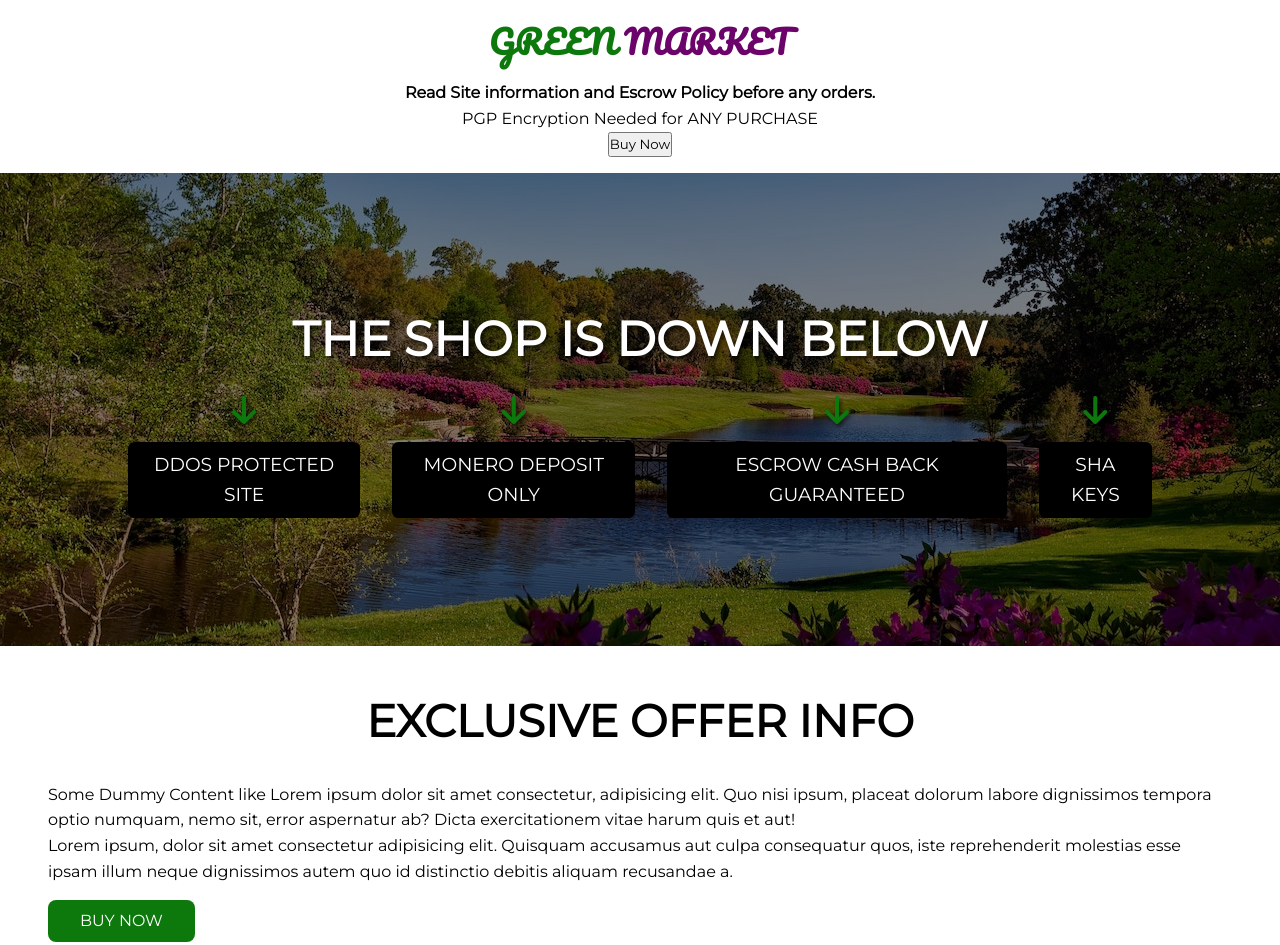
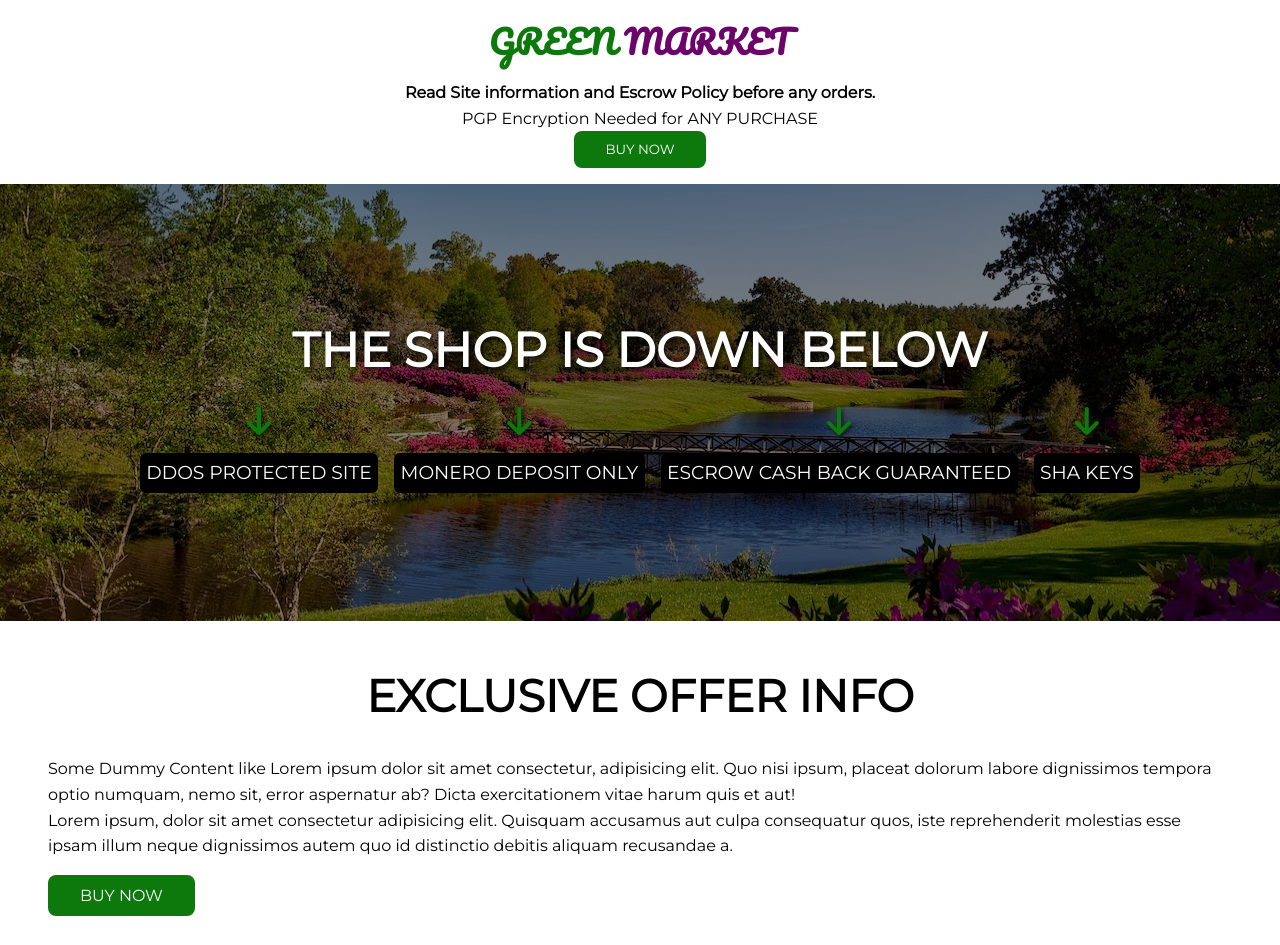
Before and after one commit to abdulrafay35/greenmarket, a plain HTML site: page index.html in a window 1280 px wide. Shown: the top 945 px of the page. Drawn offline with Linux system fonts and the light colour scheme.

Commit message:
changes in content

```diff
--- a/style.css
+++ b/style.css
@@ -38,6 +38,16 @@ header h1 .purple{
     color: var(--secondary-color);
 }
 
+header button {
+    color: white;
+    background-color: var(--primary-color);
+    padding: 0.5rem 2rem;
+    outline: none;
+    border: none;
+    cursor: pointer;
+    text-transform: uppercase;
+    border-radius: 0.5rem;
+}
 
 
 
@@ -69,14 +79,14 @@ header h1 .purple{
     -webkit-box-pack: center;
         -ms-flex-pack: center;
             justify-content: center;
-    gap: 2rem;
+    gap: 1rem;
 }
 
 .bgimage-content .arrow-content .row h3{
     text-transform: uppercase;
     font-weight: 400;
     background-color: black;
-    padding: 0.5rem 1rem;
+    padding: 0.3rem 0.4rem;
     border-radius: 0.4rem;
 }
 
```
